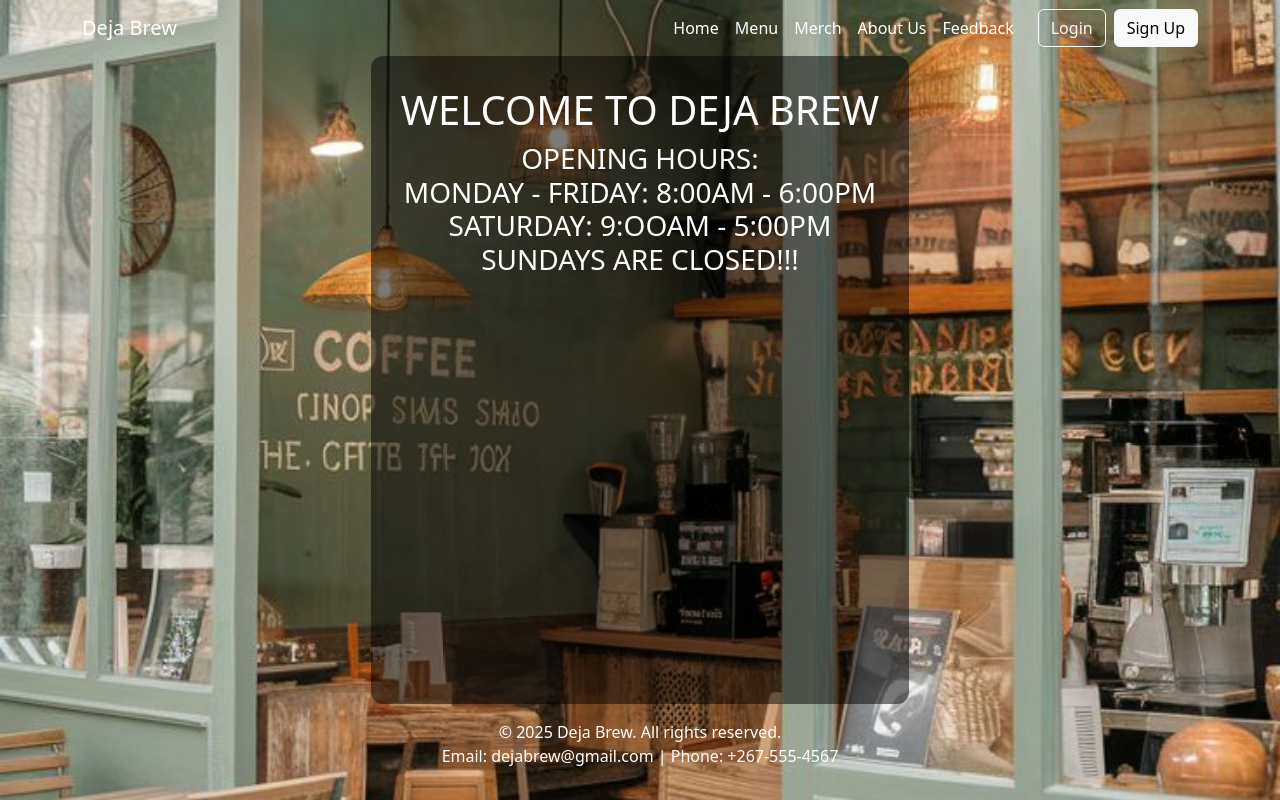
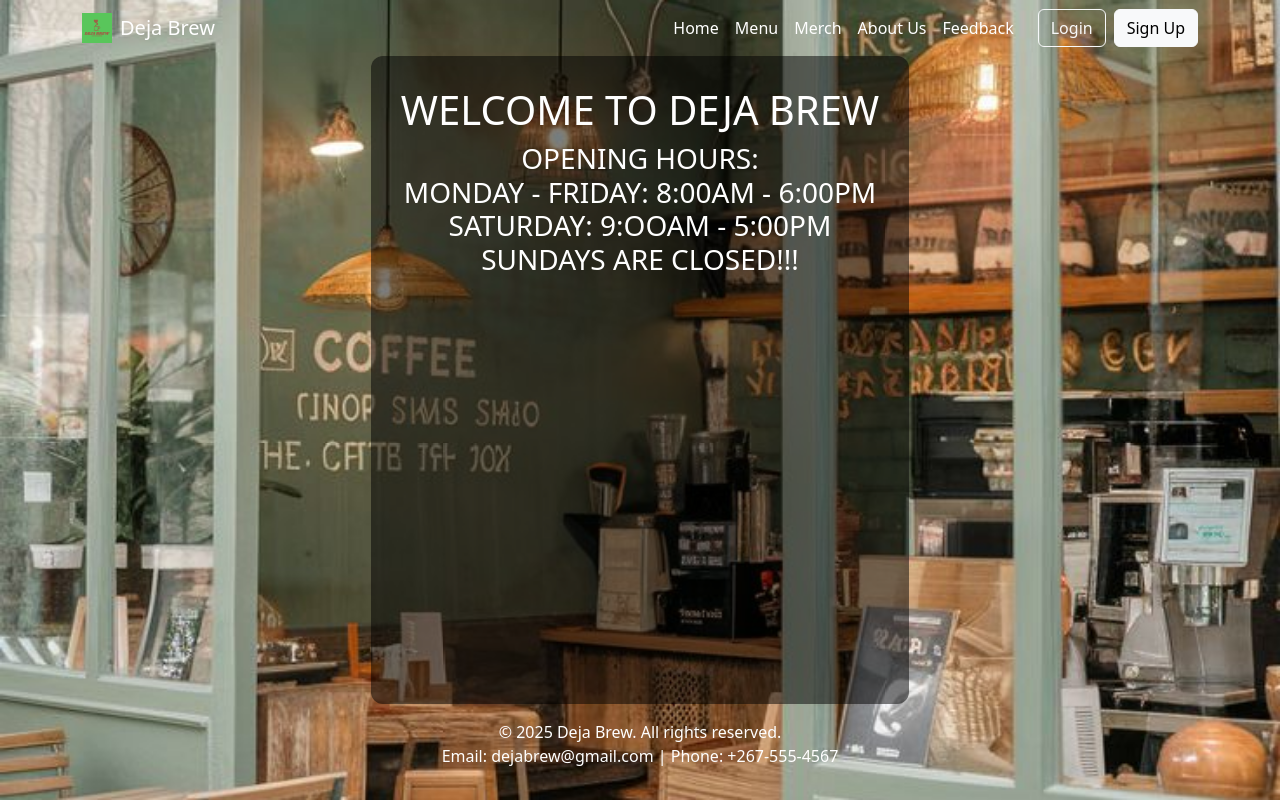
Before and after one commit to bida24-171/DB, a plain HTML site: page index.html in a window 1280 px wide. Drawn offline with nearby package versions, Linux system fonts and the light colour scheme.

Commit message:
added a log

```diff
--- a/index.css
+++ b/index.css
@@ -2,16 +2,24 @@
     margin: 0;
     padding: 0;
 }
+
 .nav-item .nav-link {
     transition: all 0.3s;
     color: white;
 }
+
 .nav-item .nav-link:hover{
     background-color: white;
     color: brown !important;
     border-radius: 5px;
     padding: 5px 10px;
 }
+
+.navbar-brand img {
+   max-height: 30px;
+   width: auto;
+}
+
 body::before {
   content: "";
   position: fixed;
--- a/index.html
+++ b/index.html
@@ -10,7 +10,10 @@
 <body>
     <nav class="navbar navbar-expand-lg navbar-dark bg-sucess">
         <div class="container">
-            <a class="navbar-brand" href="index.html">Deja Brew</a>
+            <a class="navbar-brand d-flex align-items-center" href="index.html">
+                <img src="MENU/Deja Brew.png" alt="Deja Brew Logo" class="me-2">
+                Deja Brew
+            </a>
             <button class="navbar-toggler" type="button" data-bs-toggle="collapse" data-bs-target="#navbarNav">
                 <span class="navbar-toggler-icon"></span>
             </button>
```
